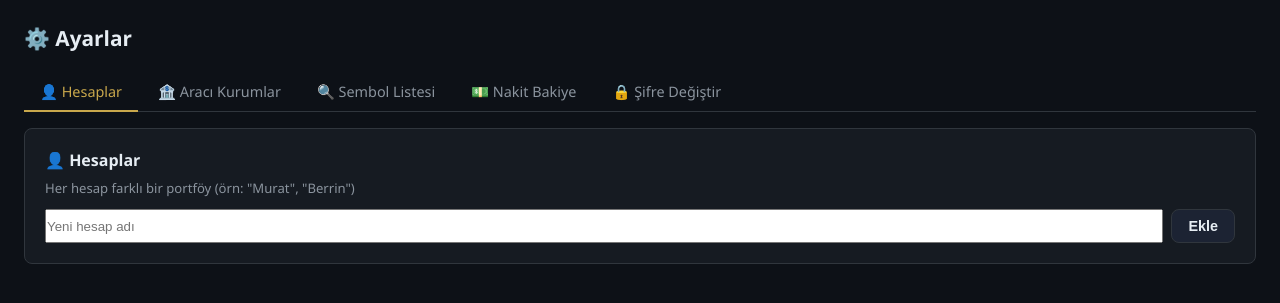
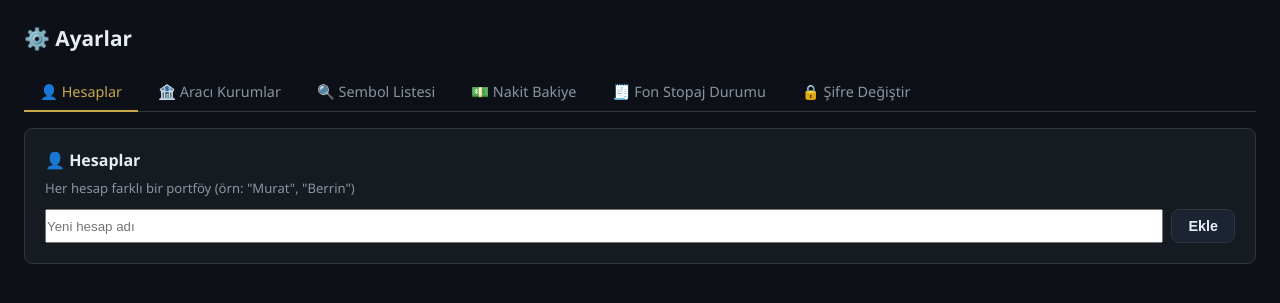
Before and after one commit to bmkucuk/yatirim-takip, a Flask app: template templates/ayarlar.html in a window 1280 px wide. Shown: the top 303 px of the page. Run offline with Flask 3, Linux system fonts and the light colour scheme; the template is opened without the code that fills it, so the values that code supplies are empty; parts of the project's set-up code (start-up, migrations or seed data) failed here and were passed over.

Commit message:
Fon stopaj durumu (vergisiz fon listesi) artik Ayarlar sayfasindan yonetiliyor, kod degisikligi gerekmiyor

```diff
--- a/app.py
+++ b/app.py
@@ -153,7 +153,16 @@ def init_db():
             adet REAL NOT NULL DEFAULT 0,
             PRIMARY KEY (user_id, fon_kod)
         );
+        CREATE TABLE IF NOT EXISTS fon_vergi_durumu (
+            fon_kod TEXT PRIMARY KEY
+        );
         """)
+    # İlk kurulumda vergisiz fon listesini varsayılan setle doldur (tablo boşsa).
+    with get_db() as conn:
+        bos_mu = conn.execute("SELECT COUNT(*) as c FROM fon_vergi_durumu").fetchone()["c"] == 0
+        if bos_mu:
+            for kod in VERGISIZ_FONLAR_VARSAYILAN:
+                conn.execute("INSERT OR IGNORE INTO fon_vergi_durumu (fon_kod) VALUES (?)", (kod,))
     try:
         conn.execute("ALTER TABLE fon_bilgi ADD COLUMN sira INTEGER")
     except Exception:
@@ -188,11 +197,17 @@ def bugun():
     return datetime.now(ZoneInfo("Europe/Istanbul")).date()
 
 # Vergi muaf fonlar (Hisse Senedi Yoğun Fon sınıfındaki fonlarda stopaj yok)
-# PHE: Pusula Portföy Hisse Senedi Fonu (Hisse Senedi Yoğun Fon)
-# TTE: İş Portföy BIST Teknoloji Ağırlık Sınırlamalı Endeksi Hisse Senedi Fonu (Hisse Senedi Yoğun Fon)
-# THF: (Hisse Senedi Yoğun Fon)
-VERGISIZ_FONLAR = {"PHE", "TTE", "YHZ", "KHA", "THF"}
+# Artık Ayarlar sayfasından yönetiliyor (fon_vergi_durumu tablosu); bu liste
+# sadece ilk kurulumda tabloyu doldurmak için varsayılan tohum verisidir.
+VERGISIZ_FONLAR_VARSAYILAN = {"PHE", "TTE", "YHZ", "KHA", "THF"}
 VERGI_ORANI = 0.175  # %17.5
+
+
+def fon_vergisiz_kodlari():
+    """Stopajdan muaf (Hisse Senedi Yoğun Fon) olarak işaretlenmiş fon kodlarını döner."""
+    with get_db() as conn:
+        rows = conn.execute("SELECT fon_kod FROM fon_vergi_durumu").fetchall()
+    return {r["fon_kod"] for r in rows}
 
 # Fon detay bilgileri (Alış/Satış Valörü, Risk Değeri, Valör atlama saati) — statik,
 # KAP'ın resmi "Genel Bilgiler" sayfasındaki "Alım Satım Saatleri" ve "Risk Değeri"
@@ -386,6 +401,7 @@ def fon_icerik_hesapla():
     fiyatlar = fetch_fon_icerik_fiyatlari(tum_semboller)
     sira_map = fon_sira_map_getir()
     getiri_cache = fon_getiri_cache_getir()
+    vergisiz_kodlar = fon_vergisiz_kodlari()
 
     sonuc = {}
     for fon_kod, fon in tum_fonlar.items():
@@ -418,7 +434,7 @@ def fon_icerik_hesapla():
                 "risk_degeri": detay.get("risk_degeri"),
                 "son_emir_saati": detay.get("son_emir_saati"),
                 "stopaj_orani": (
-                    "%0" if fon_kod in VERGISIZ_FONLAR
+                    "%0" if fon_kod in vergisiz_kodlar
                     else f"%{VERGI_ORANI * 100:.1f}".replace(".", ",")
                 ),
                 "hisse_agirlik_toplam": round(hisse_agirlik_toplam, 2),
@@ -444,7 +460,7 @@ def net_kar(sembol, tur, kar_zarar):
         return None  # Değişken vergi, sonradan ödeniyor
     if tur != "FON":
         return kar_zarar
-    if sembol in VERGISIZ_FONLAR:
+    if sembol in fon_vergisiz_kodlari():
         return kar_zarar  # Vergisiz
     if kar_zarar > 0:
         return kar_zarar * (1 - VERGI_ORANI)
@@ -575,6 +591,7 @@ def hesapla_portfoy(user_id, hesap_filtre="Hepsi"):
     yilbasi_str = f"{bugun().year}-01-01"
 
     sonuclar = []
+    vergisiz_kodlar = fon_vergisiz_kodlari()
     for sembol, p in pozisyonlar.items():
         kalan_adet = p["alis_adet"] - p["satis_adet"]
         if kalan_adet <= 0:
@@ -641,7 +658,7 @@ def hesapla_portfoy(user_id, hesap_filtre="Hepsi"):
             "mevcut_deger": mevcut_deger,
             "kar_zarar": kar_zarar,
             "net_kar": net_kar(sembol, tur, kar_zarar),
-            "vergisiz": (tur == "BIST") or (sembol in VERGISIZ_FONLAR),
+            "vergisiz": (tur == "BIST") or (sembol in vergisiz_kodlar),
             "abd_vergi": tur == "ABD",
             "gunluk_tl": gunluk_tl,
             "gunluk_yuzde": gunluk_yuzde,
@@ -1471,6 +1488,21 @@ def ayarlar():
                         ON CONFLICT(user_id, para_birimi) DO UPDATE SET tutar=excluded.tutar
                     """, (user_id, pb, tutar))
             flash("Nakit bakiyeler güncellendi.", "success")
+        elif action == "fon_vergi_durum_degistir":
+            kod = request.form.get("fon_kodu", "").strip().upper()
+            yeni_durum = request.form.get("yeni_durum", "")
+            if kod:
+                with get_db() as conn:
+                    if yeni_durum == "vergisiz":
+                        conn.execute("INSERT OR IGNORE INTO fon_vergi_durumu (fon_kod) VALUES (?)", (kod,))
+                    else:
+                        conn.execute("DELETE FROM fon_vergi_durumu WHERE fon_kod=?", (kod,))
+        elif action == "fon_vergi_ekle":
+            kod = request.form.get("fon_vergi_kodu", "").strip().upper()
+            if kod:
+                with get_db() as conn:
+                    conn.execute("INSERT OR IGNORE INTO fon_vergi_durumu (fon_kod) VALUES (?)", (kod,))
+                flash(f"{kod} stopajsız fon olarak işaretlendi.", "success")
         elif action == "sifre":
             eski = request.form.get("eski_sifre","")
             yeni = request.form.get("yeni_sifre","")
@@ -1508,7 +1540,19 @@ def ayarlar():
     with get_db() as conn:
         nakit_rows = conn.execute("SELECT para_birimi, tutar FROM nakit_bakiye WHERE user_id=?", (user_id,)).fetchall()
     nakit = {r["para_birimi"]: r["tutar"] for r in nakit_rows}
-    return render_template("ayarlar.html", hesaplar=hesaplar, aracilar=aracilar, nakit=nakit)
+
+    with get_db() as conn:
+        bilinen_fonlar = conn.execute("""
+            SELECT DISTINCT sembol as kod FROM islemler WHERE user_id=? AND tur='FON'
+            UNION SELECT DISTINCT fon_kod as kod FROM fon_kompozisyon
+            UNION SELECT fon_kod as kod FROM fon_vergi_durumu
+            ORDER BY kod
+        """, (user_id,)).fetchall()
+    vergisiz_set = fon_vergisiz_kodlari()
+    fon_vergi_listesi = [{"kod": r["kod"], "vergisiz": r["kod"] in vergisiz_set} for r in bilinen_fonlar]
+
+    return render_template("ayarlar.html", hesaplar=hesaplar, aracilar=aracilar, nakit=nakit,
+                            fon_vergi_listesi=fon_vergi_listesi)
 
 # ── API ──────────────────────────────────────────────────────────────────────
 
--- a/templates/ayarlar.html
+++ b/templates/ayarlar.html
@@ -12,6 +12,7 @@
   <button class="tab-btn" onclick="sekmeAc('aracilar', this)">🏦 Aracı Kurumlar</button>
   <button class="tab-btn" onclick="sekmeAc('semboller', this)">🔍 Sembol Listesi</button>
   <button class="tab-btn" onclick="sekmeAc('nakit', this)">💵 Nakit Bakiye</button>
+  <button class="tab-btn" onclick="sekmeAc('vergi', this)">🧾 Fon Stopaj Durumu</button>
   <button class="tab-btn" onclick="sekmeAc('sifre', this)">🔒 Şifre Değiştir</button>
 </div>
 
@@ -99,6 +100,40 @@
   </form>
 </div>
 
+<!-- Fon Stopaj Durumu -->
+<div id="tab-vergi" class="tab-content card" style="display:none">
+  <h3>🧾 Fon Stopaj Durumu</h3>
+  <p class="card-desc">
+    "Stopajsız" işaretli fonlar (Hisse Senedi Yoğun Fon sınıfı) Dashboard'da ve Fon İçerik
+    sayfasında %0 stopaj ile gösterilir; işaretsiz olanlar için %{{ "%.1f"|format(17.5) }} stopaj uygulanır.
+  </p>
+  <ul class="settings-list">
+    {% for f in fon_vergi_listesi %}
+    <li>
+      <span>
+        <strong>{{ f.kod }}</strong>
+        <span style="font-size:0.78rem;color:var(--text2);margin-left:6px">
+          {{ "Stopajsız" if f.vergisiz else "Stopajlı (%17,5)" }}
+        </span>
+      </span>
+      <form method="POST" action="{{ url_for('ayarlar') }}" style="display:inline">
+        <input type="hidden" name="action" value="fon_vergi_durum_degistir">
+        <input type="hidden" name="fon_kodu" value="{{ f.kod }}">
+        <input type="hidden" name="yeni_durum" value="{{ 'vergili' if f.vergisiz else 'vergisiz' }}">
+        <button type="submit" class="btn-secondary" style="padding:3px 10px;font-size:0.78rem">
+          {{ "Stopajlı Yap" if f.vergisiz else "Stopajsız Yap" }}
+        </button>
+      </form>
+    </li>
+    {% endfor %}
+  </ul>
+  <form method="POST" action="{{ url_for('ayarlar') }}" class="inline-form">
+    <input type="hidden" name="action" value="fon_vergi_ekle">
+    <input type="text" name="fon_vergi_kodu" placeholder="Fon kodu (örn. THF)" style="text-transform:uppercase">
+    <button type="submit" class="btn-secondary">Stopajsız Olarak Ekle</button>
+  </form>
+</div>
+
 <!-- Şifre Değiştir — ayrı sekmede, password manager karışmasın -->
 <div id="tab-sifre" class="tab-content card" style="display:none">
   <h3>🔒 Şifre Değiştir</h3>
```
